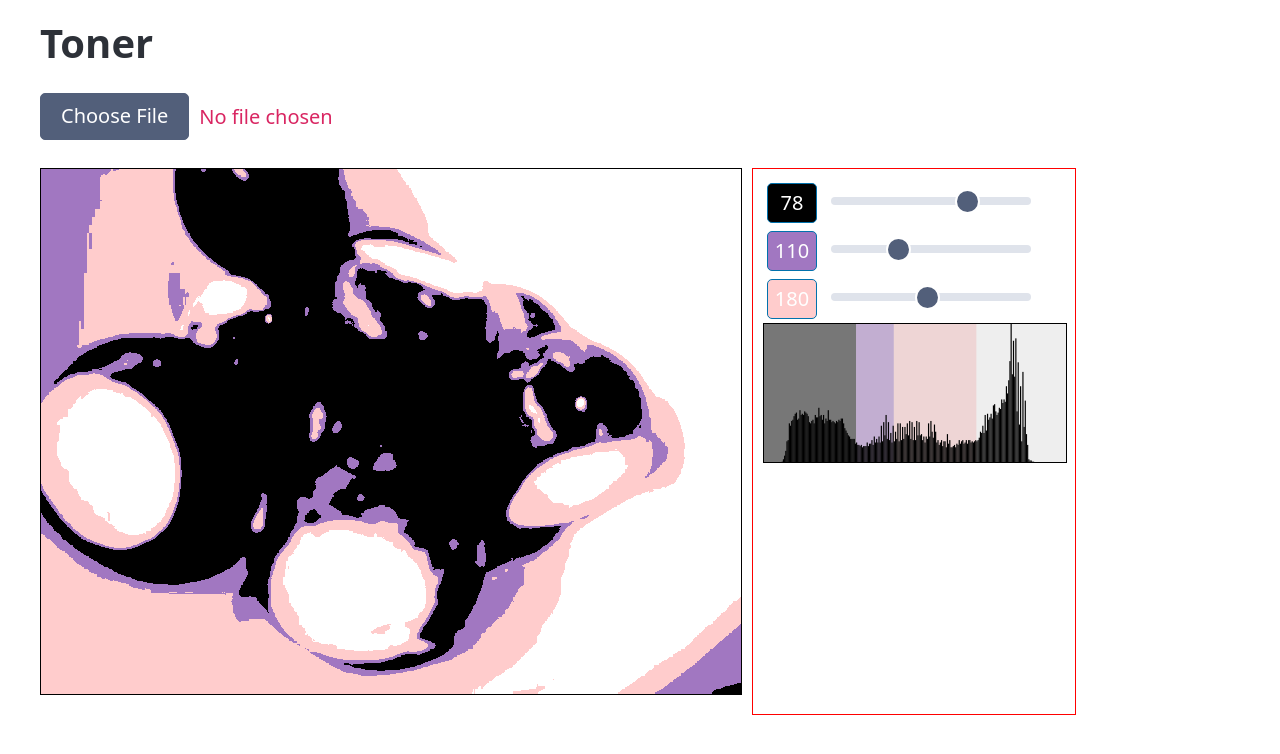
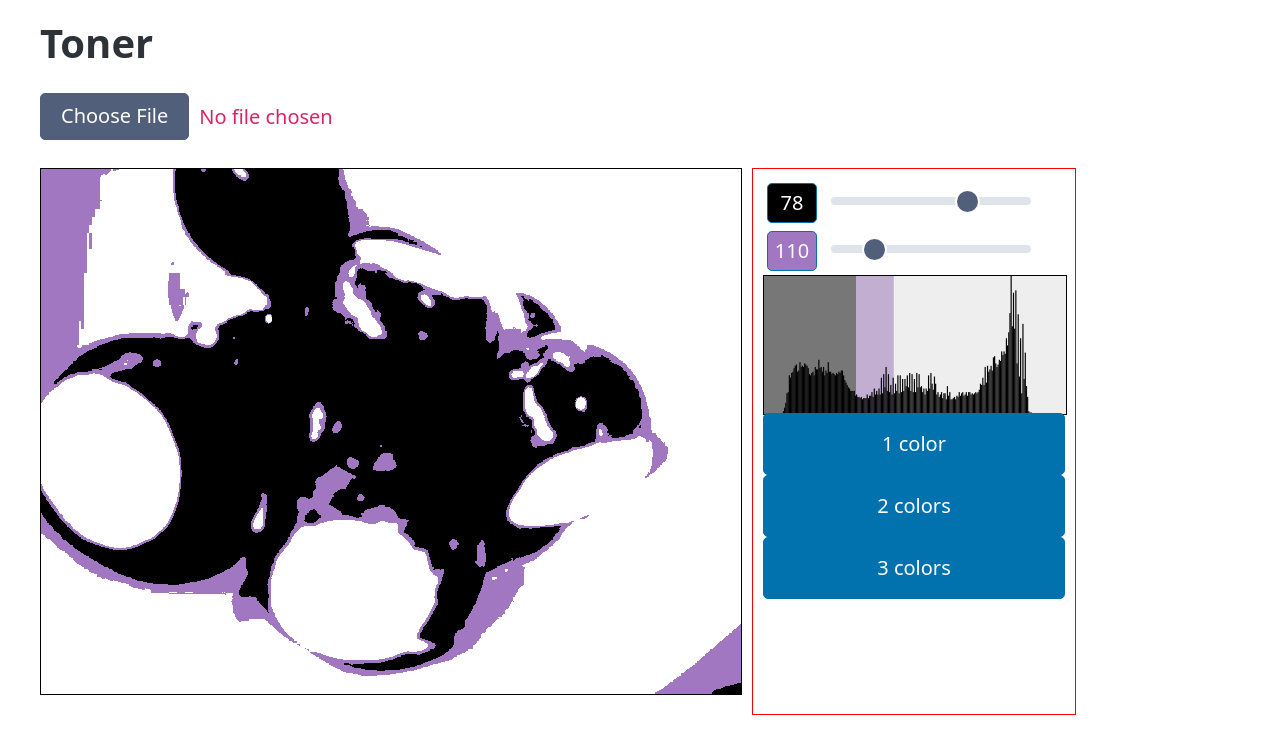
Before and after one commit to greggraf/twotone, a SvelteKit app: page / in a window 1280 px wide. Shown: the top 754 px of the page. Built offline with nearby package versions, Linux system fonts and the light colour scheme.

Commit message:
add buttons

```diff
--- a/src/routes/+page.svelte
+++ b/src/routes/+page.svelte
@@ -25,11 +25,9 @@
 		[165, 42, 42],
 		[255, 215, 0],
 		[102, 205, 170],
-		[128, 128, 128],
 		[240, 230, 140],
 		[0, 0, 255],
 		[255, 165, 0],
-		[105, 105, 105],
 		[205, 92, 92],
 		[150, 255, 150],
 		[255, 192, 203],
@@ -41,7 +39,7 @@
 	let canvasHeight = $state(120);
 
 	let colorIndices = $state([0, 1]);
-	let colorRanges = $state([78, 110, 180]);
+	let colorRanges = $state([78, 110]);
 
 	let hexColors = $derived(colorIndices.map((pos) => rgbToHex(thirdcolors[pos])));
 
@@ -129,6 +127,24 @@
 				{/each}
 			</div>
 			<Histogram greyscaleImageData={greyscaleImagedata} {colorRanges} {hexColors} />
+			<button
+				onclick={() => {
+					colorRanges = [78, 110];
+					colorIndices = [0];
+				}}>1 color</button
+			>
+			<button
+				onclick={() => {
+					colorRanges = [78, 110, 180];
+					colorIndices = [0, 1];
+				}}>2 colors</button
+			>
+						<button
+				onclick={() => {
+					colorRanges = [78, 110, 180, 210];
+					colorIndices= [0, 1, 2];
+				}}>3 colors</button
+			>
 		</section>
 	</div>
 </main>
```
